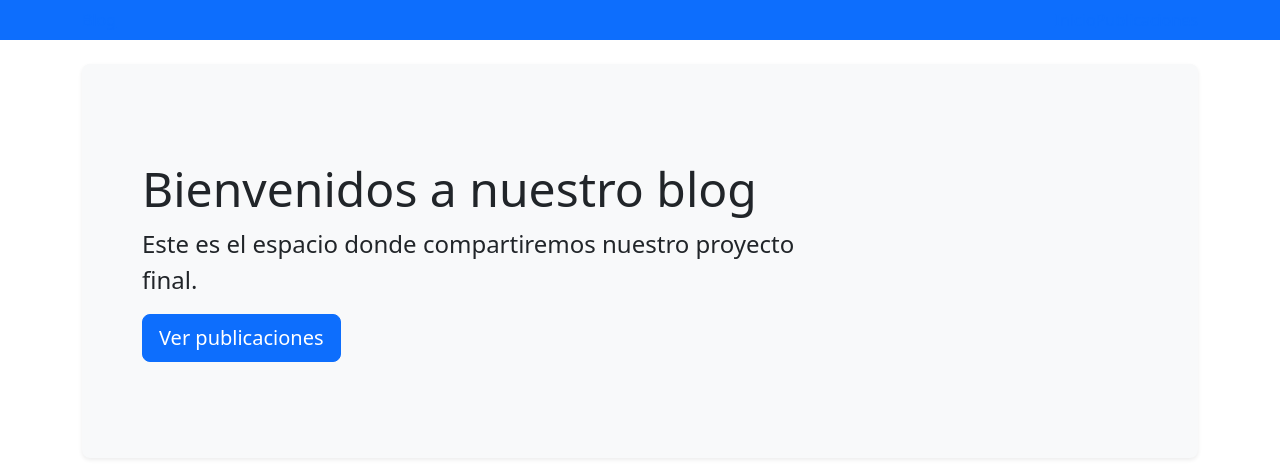
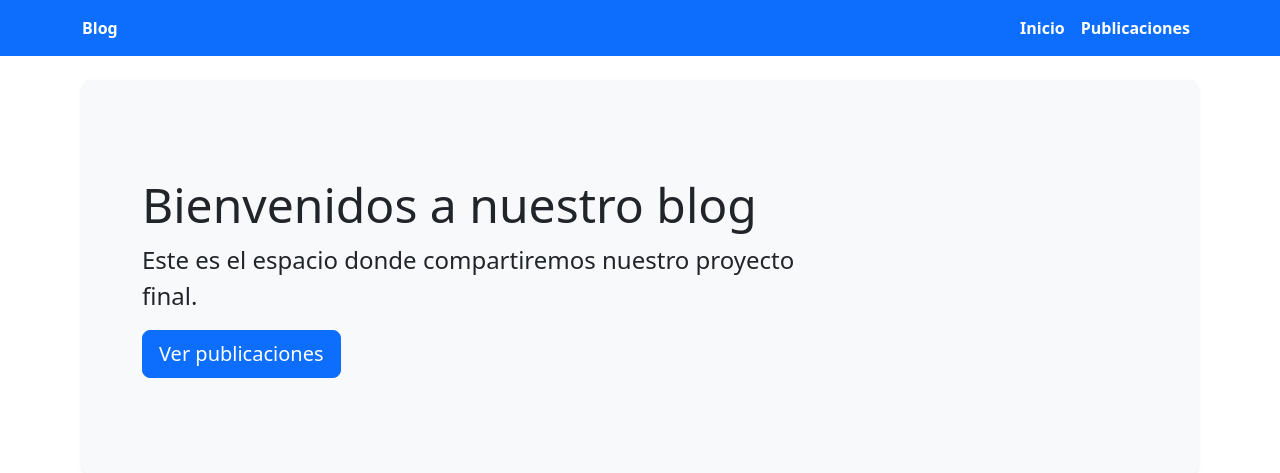
Before and after one commit to fabricio00101/proyecto-final-grupo1, a Django app: page / in a window 1280 px wide. Shown: the top 473 px of the page. Run offline with Django 5.2, Linux system fonts and the light colour scheme.

Commit message:
Cambios en el css

```diff
--- a/static/style.css
+++ b/static/style.css
@@ -1,20 +1,21 @@
-body{
+body {
     display: flex;
     flex-direction: column;
     min-height: 100vh;
 }
-main{
+
+main {
     flex: 1;
 }
 
 
-.card-img-custom{
+.card-img-custom {
     height: 200px;
     width: 100%;
     object-fit: cover;
 }
 
-.card-placeholder{
+.card-placeholder {
     height: 200px;
     width: 100%;
     display: flex;
@@ -23,7 +24,14 @@
     font-size: 1.2rem;
 }
 
-.navbar-nav .nav-link .nav-item{
+.navbar-nav .nav-link {
     text-decoration: none !important;
     color: white !important;
+    font-weight: bold;
 }
+
+.nav-title {
+    text-decoration: none !important;
+    color: white !important;
+    font-weight: bold;
+}
--- a/templates/base.html
+++ b/templates/base.html
@@ -23,15 +23,15 @@
         <header>
             <nav class="navbar navbar-expand-lg navbar-dark bg-primary mb-4">
                 <div class="container">
-                    <a href="{% url 'index' %}">Blog</a>
+                    <a href="{% url 'index' %}" class="nav-title">Blog</a>
                     <button class="navbar-toggler" type="button" data-bs-toggle="collapse" data-bs-target="#navbarNav"> <span class="navbar-toggler-icon"></span></button>
                     <div class="collapse navbar-collapse" id="navbarNav">
                         <ul class="navbar-nav ms-auto">
                             <li class="nav-item">
-                                <a href="{% url 'index' %}">Inicio</a>
+                                <a href="{% url 'index' %}" class="nav-link">Inicio</a>
                             </li>
                             <li class="nav-item">
-                                <a href="{% url 'posts:listar_posts' %}">Publicaciones</a>
+                                <a href="{% url 'posts:listar_posts' %}" class="nav-link">Publicaciones</a>
                             </li>
                         </ul>
                     </div>
```
